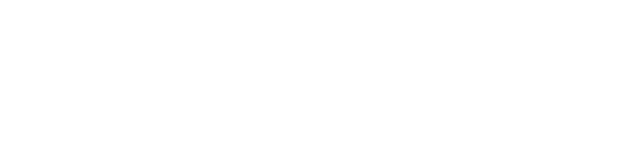
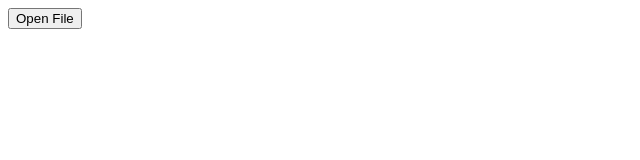
Before and after one commit to tawandamoyo/Nota, an Electron app: page app/index.html in a window 1280 px wide. Shown: the whole page, without its empty margins (0-640 px from the left). Drawn offline with Linux system fonts and the light colour scheme.

Commit message:
Complete file structure setup

```diff
--- a/app/index.html
+++ b/app/index.html
@@ -8,6 +8,9 @@
     <title>Nota</title>
 </head>
 <body>
+    <button class="open--file btn">
+        Open File
+    </button>
 
 
     <script src="renderer.js"></script>
--- a/app/renderer.js
+++ b/app/renderer.js
@@ -0,0 +1 @@
+const openFileButton = document.querySelector('.open--file');
```
